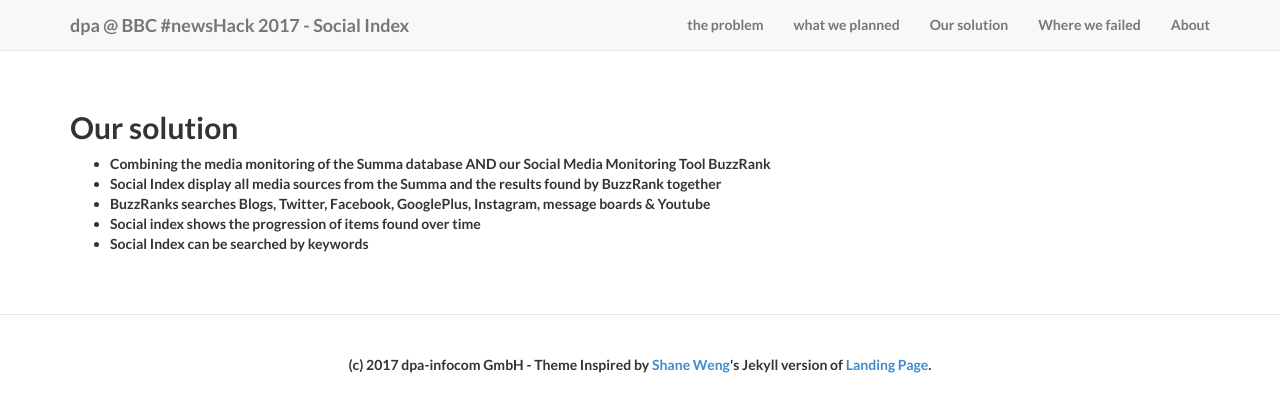
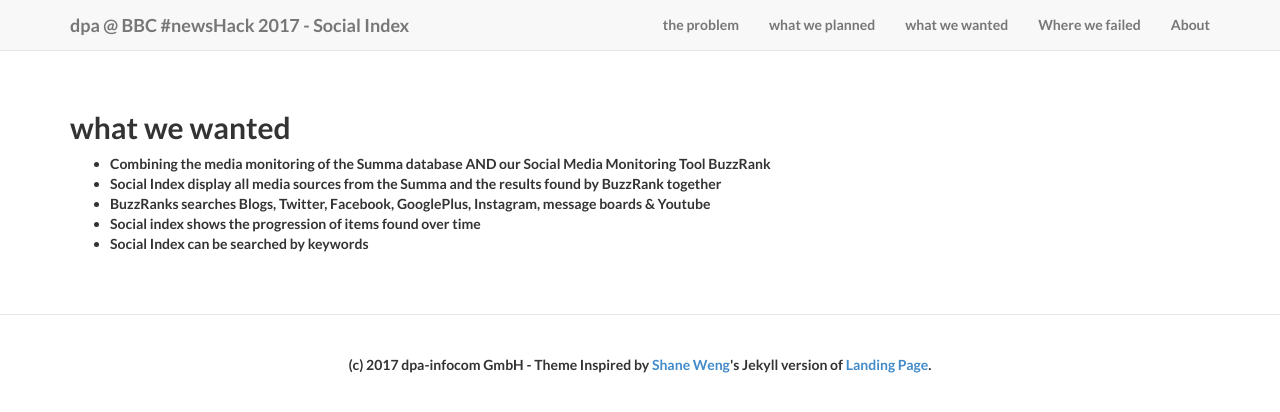
Before and after one commit to dpa-newslab/bbc-newshack-2017, a Jekyll site: the page built from did.md, in a window 1280 px wide. Shown: the top 412 px of the page. Built offline with Jekyll 4.4.1, drawn with Linux system fonts in a browser that asks for light colours.

Commit message:
Update did.md

```diff
--- a/did.md
+++ b/did.md
@@ -1,9 +1,9 @@
 ---
 layout: default
 homepage: 3
-hash: our-solution
-navigation: Our solution
-title: Our solution
+hash: what-we-wanted
+navigation: what we wanted
+title: what we wanted
 description: |
 ---
 
```
